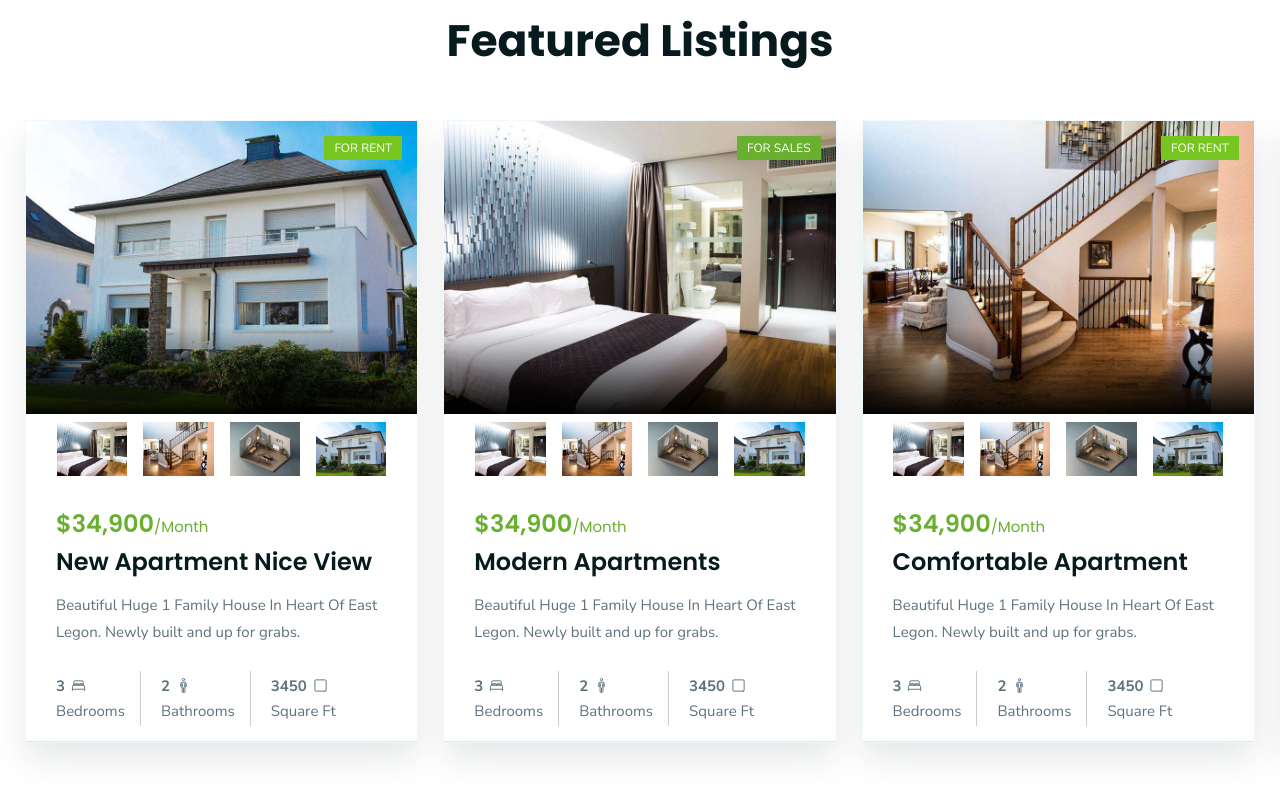
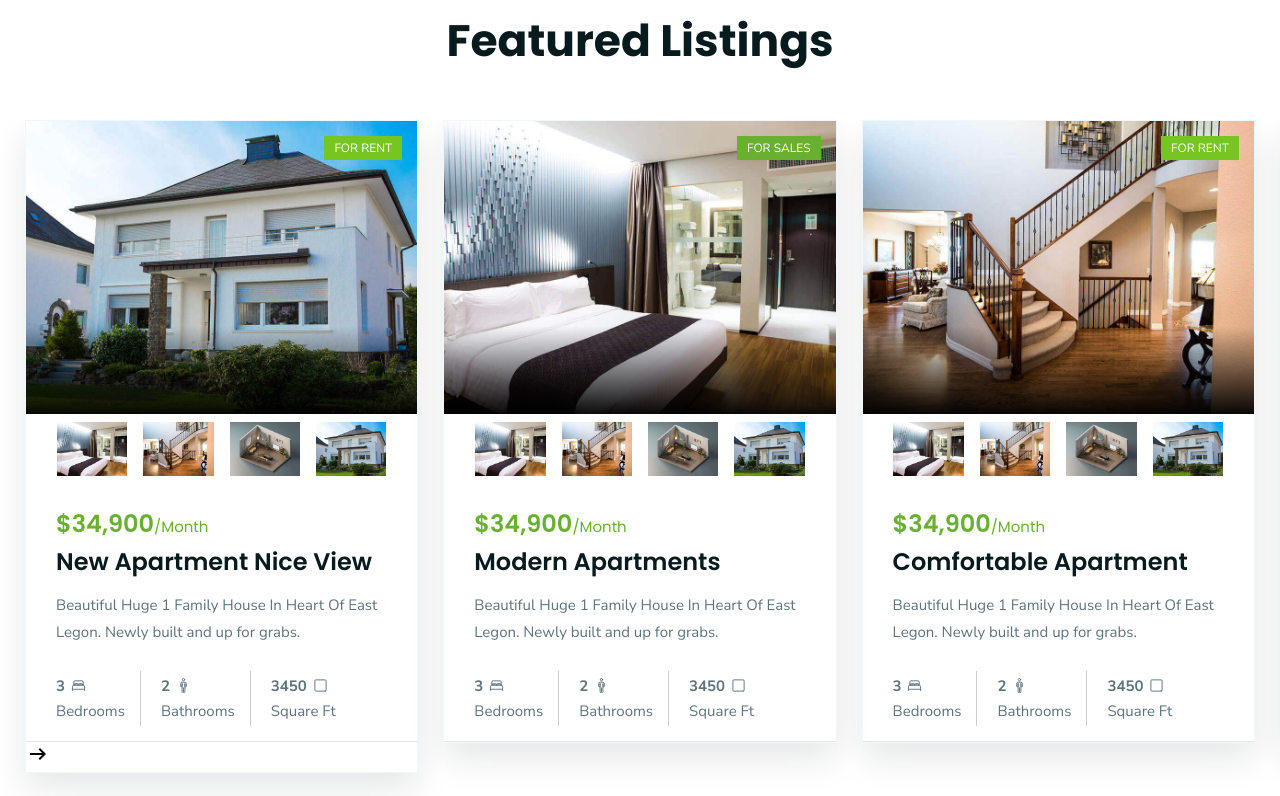
Before and after one commit to yesukay2/Copa-R.E, a plain HTML site: page index.html in a window 1280 px wide. Shown: the part 2544-3340 px from the top of the page. Drawn offline with nearby package versions, Linux system fonts and the light colour scheme.

Commit message:
scrollbar

```diff
--- a/assets/css/style.css
+++ b/assets/css/style.css
@@ -238,7 +238,7 @@ button, a { transition: var(--transition); }
   display: flex;
   align-items: flex-start;
   gap: 15px;
-  overflow-x: auto;
+  overflow-x: scroll;
   margin-inline: -15px;
   padding-inline: 15px;
   scroll-padding-left: 15px;
--- a/index.html
+++ b/index.html
@@ -513,6 +513,10 @@
                     </li>
                   </ul>
                 </div>
+                <!-- arrow  -->
+                <span class="material-symbols-outlined">
+                  arrow_right_alt
+                  </span>
               </div>
             </li>
 
```
